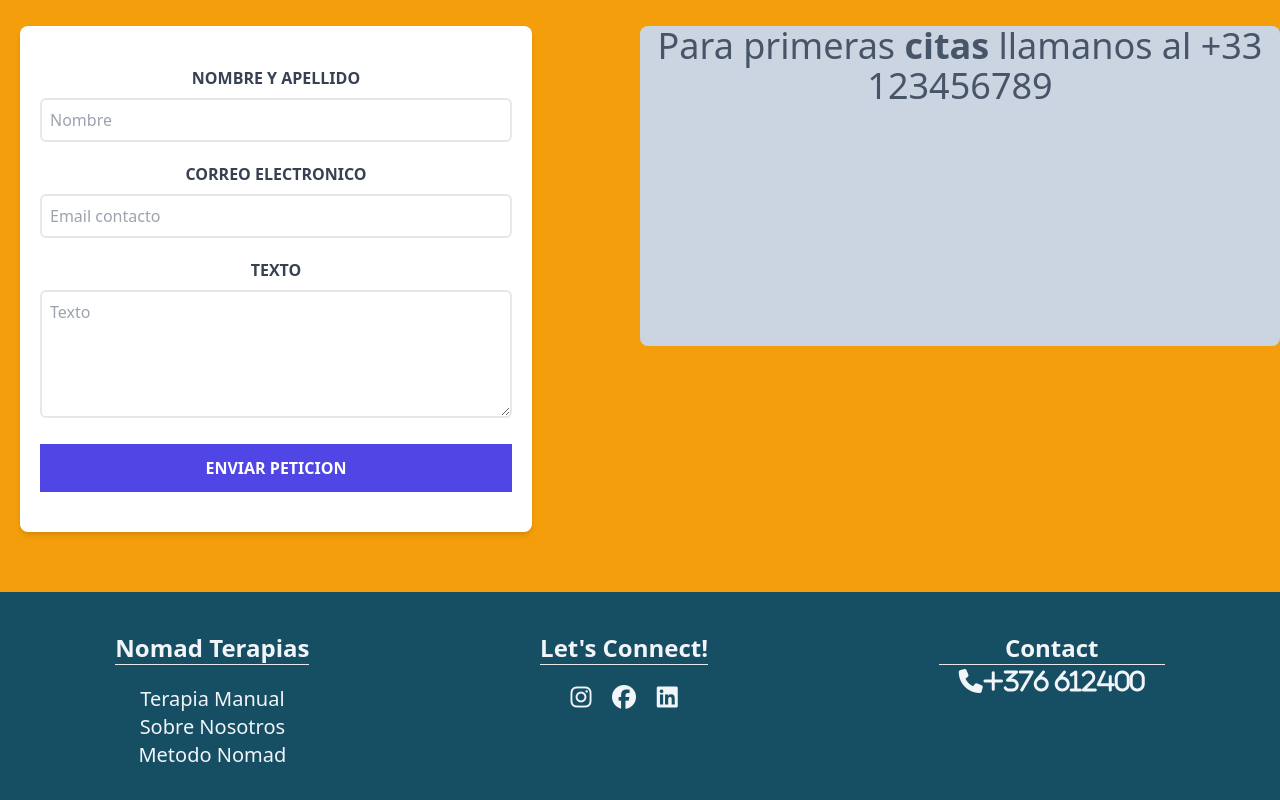
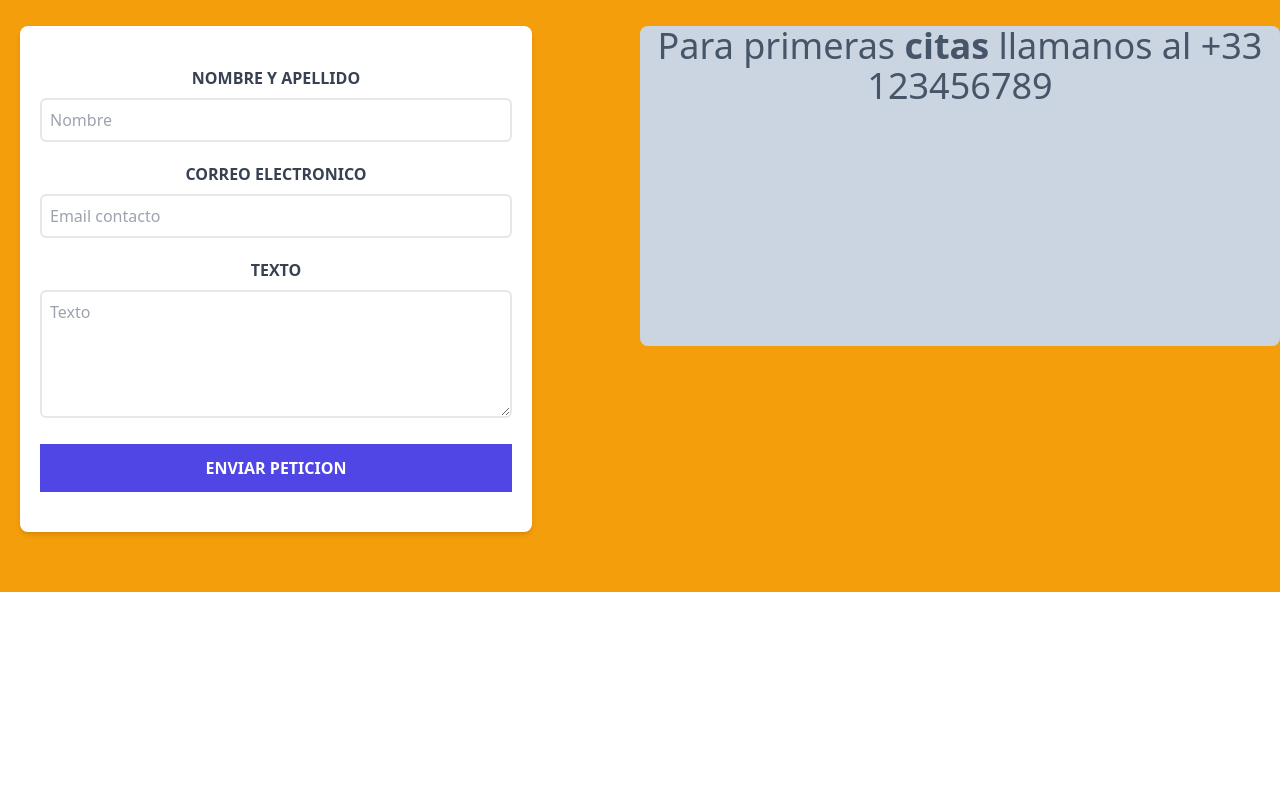
Before and after one commit to Jsendz/Nomad-terapias, a React (Vite) app: page / in a window 1280 px wide. Shown: the part 2437-3237 px from the top of the page. After the commit the page ends 3029 px from the top, so only its background shows below. Built offline with nearby package versions, Linux system fonts and the light colour scheme.

Commit message:
first commi1

```diff
--- a/src/App.jsx
+++ b/src/App.jsx
@@ -4,7 +4,7 @@ import NuestraEsencia from './components/NuestraEsencia'
 import NavbarDef from './components/NavbarDef'
 import Formulario from './components/MetodoNomad'
 import Tarifas2 from './components/Tarifas2'
-import Footer from './components/Footer'
+
 
 
 
@@ -20,7 +20,7 @@ function App() {
       <NuestraEsencia />
       <Tarifas2 />
       <Formulario />
-      <Footer />
+
 
 
 
```
